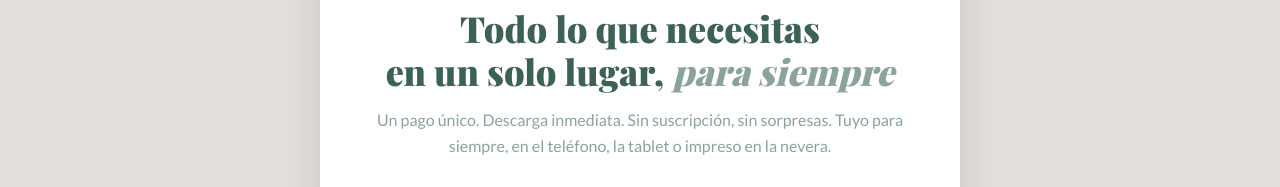
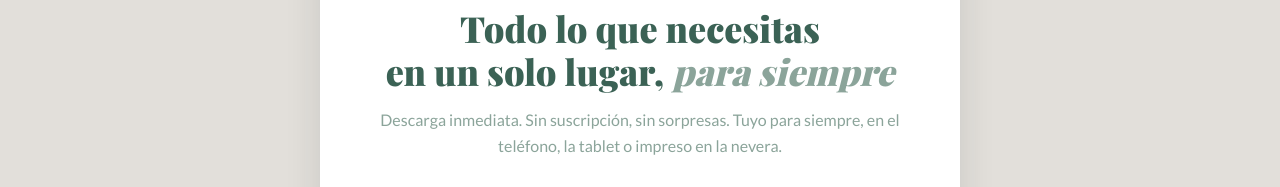
Before and after one commit to conamorycuchara-com/eressuficientemama, a plain HTML site: page index.html in a window 1280 px wide. Shown: the part 6078-6265 px from the top of the page. Drawn offline with nearby package versions, Linux system fonts and the light colour scheme; a web font is replaced by a local one.

Commit message:
index.html

```diff
--- a/index.html
+++ b/index.html
@@ -852,7 +852,7 @@ h2.sec em { font-style: italic; color: var(--sage); }
       <span class="label">Empieza cuando quieras</span>
       <h2>Todo lo que necesitas<br>en un solo lugar, <em>para siempre</em></h2>
       <p class="sub">
-        Un pago único. Descarga inmediata. Sin suscripción, sin sorpresas.
+        Descarga inmediata. Sin suscripción, sin sorpresas.
         Tuyo para siempre, en el teléfono, la tablet o impreso en la nevera.
       </p>
 
```
